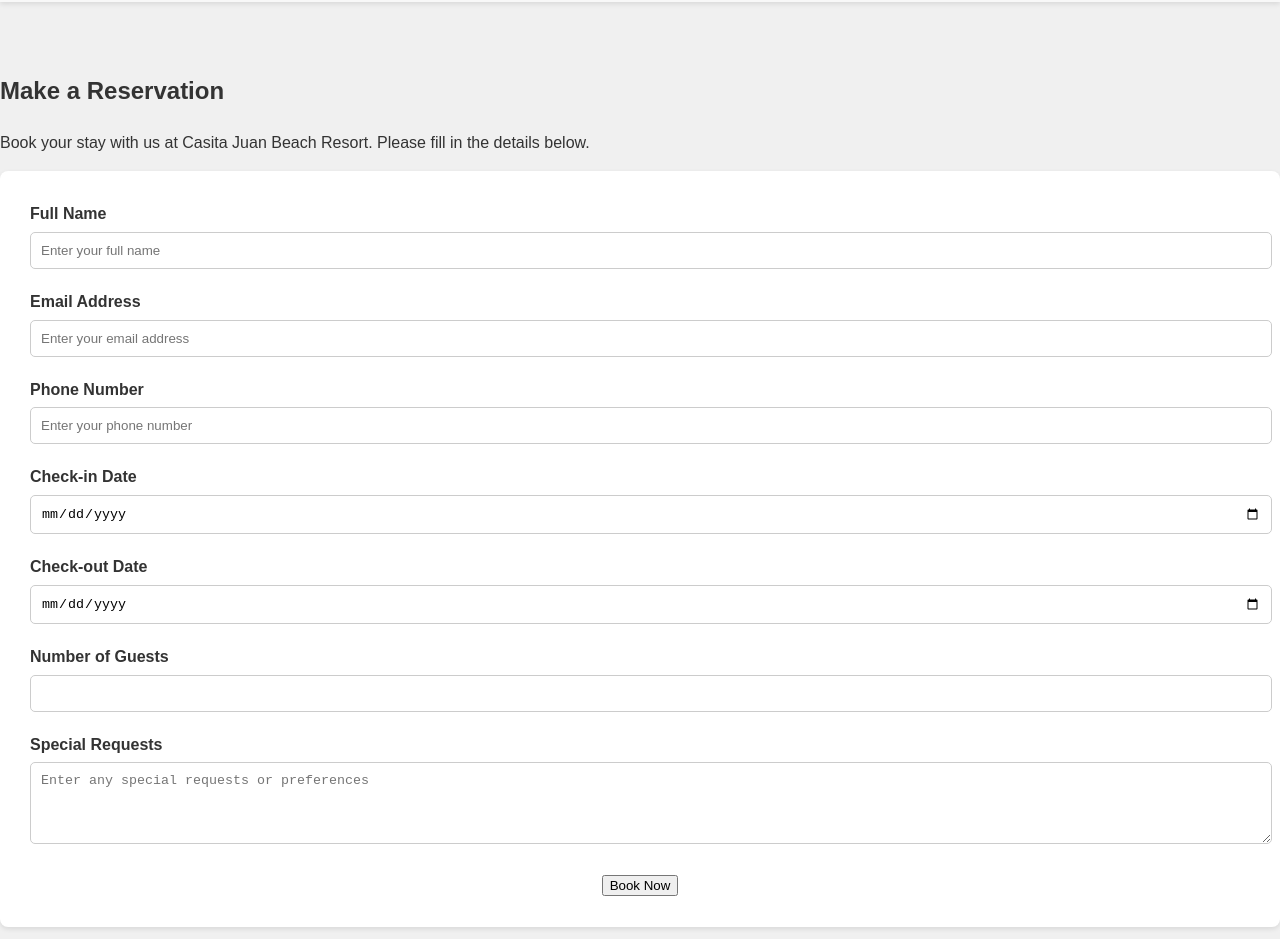
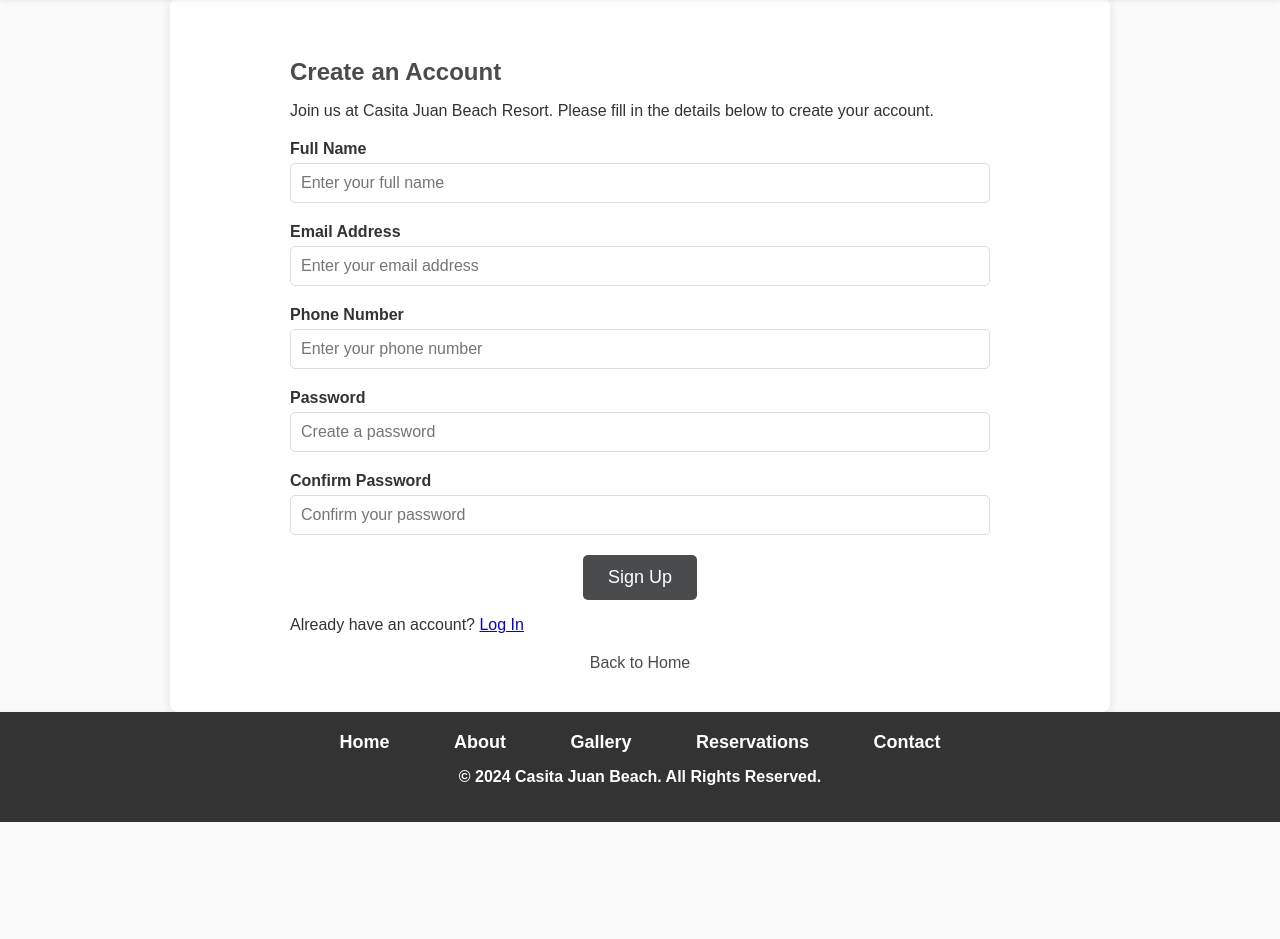
Before and after one commit to ophalyn/Casita-Juan-Beach-, a plain HTML site: page signup.html in a window 1280 px wide. Shown: the part 76-1015 px from the top of the page. After the commit the page ends 898 px from the top, so only its background shows below. Drawn offline with Linux system fonts and the light colour scheme.

Commit message:
Add files via upload

```diff
--- a/signup.css
+++ b/signup.css
@@ -1,4 +1,3 @@
-
    body {
             font-family: 'Arial', sans-serif;
             margin: 0;
@@ -83,7 +82,6 @@ header {
             background-color: #777a7e;
         }
 
-
         @media (max-width: 768px) {
             .nav-links {
                 display: none;
@@ -114,8 +112,7 @@ header {
             }
         }
 
-
-.reservation-section {
+        .sign-up-section {
             padding: 40px 20px;
             max-width: 900px;
             margin: 0 auto;
@@ -124,18 +121,18 @@ header {
             border-radius: 8px;
         }
 
-.reservation-container {
+        .sign-up-container {
             max-width: 700px;
             margin: 0 auto;
         }
 
-.reservation-container h2 {
+        .sign-up-container h2 {
             font-size: 24px;
             color: #494b4d;
             margin-bottom: 10px;
         }
 
-.reservation-container p {
+        .sign-up-container p {
             font-size: 16px;
             margin-bottom: 20px;
         }
@@ -175,7 +172,7 @@ header {
             text-align: center;
         }
 
-.reservation-btn {
+        .sign-up-btn {
             background-color: #494b4d;
             color: white;
             padding: 12px 25px;
@@ -185,7 +182,7 @@ header {
             cursor: pointer;
         }
 
-.reservation-btn:hover {
+        .sign-up-btn:hover {
             background-color: #333;
         }
 
@@ -205,53 +202,61 @@ header {
         }
 
         footer {
-    background-color: #222;
+            background-color: #333;
             color: #fff;
-    padding: 40px 20px;
+            padding: 20px 0;
             text-align: center;
+            box-shadow: 0 2px 5px rgba(0, 0, 0, 0.1);
         }
 
-.footer-container {
-    display: flex;
-    justify-content: space-between;
-    align-items: center;
-    margin-bottom: 20px;
+        .footer-menu ul {
+            list-style: none;
+            padding: 0;
+            margin: 0;
+            display: inline-block;
         }
 
-.footer-logo img {
-    width: 100px;
+        .footer-menu li {
+            display: inline-block;
+            margin: 0 10px;
         }
 
-.footer-links ul {
-    list-style-type: none;
-    padding: 0;
-    margin: 0;
+        .footer-menu a {
+            color: #fff;
+            text-decoration: none;
+            font-weight: bold;
+            padding: 10px 20px;
+            font-size: 18px;
+            transition: font-size 0.3s ease, padding 0.3s ease;
         }
 
-.footer-links li {
-    display: inline;
-    margin-right: 15px;
-}
-
-.footer-links a {
-    color: #fff;
-    text-decoration: none;
-}
-
-.footer-links a:hover {
+        .footer-menu a:hover {
             text-decoration: underline;
         }
 
-.footer-social a {
-    color: #fff;
-    margin: 0 10px;
+        footer p {
+            font-weight: bold;
+            font-size: 16px;
+            margin-top: 15px;
         }
 
-.footer-contact p {
-    font-size: 16px;
+        @media (max-width: 768px) {
+            .footer-menu {
+                display: block;
             }
 
-.footer-bottom {
+            .footer-menu ul {
+                text-align: center;
+                padding: 0;
+            }
+
+            .footer-menu li {
+                display: block;
+                margin: 5px 0;
+            }
+
+            .footer-menu a {
                 font-size: 14px;
-    margin-top: 20px;
+                padding: 5px 10px;
             }
+        }
--- a/signup.html
+++ b/signup.html
@@ -3,8 +3,8 @@
 <head>
     <meta charset="UTF-8">
     <meta name="viewport" content="width=device-width, initial-scale=1.0">
-    <title>Reservation - Casita Juan Beach Resort</title>
-    <link rel="stylesheet" href="reservation.css">
+    <title>Sign Up - Casita Juan Beach Resort</title>
+    <link rel="stylesheet" href="signup.css">
     <link rel="stylesheet" href="https://cdnjs.cloudflare.com/ajax/libs/font-awesome/6.4.0/css/all.min.css" integrity="sha512-iecdLmaskl7CVkqkXNQ/ZH/XLlvWZOJyj7Yy7tcenmpD1ypASozpmT/E0iPtmFIB46ZmdtAc9eNBvH0H/ZpiBw==" crossorigin="anonymous" referrerpolicy="no-referrer" />
 </head>
 <body>
@@ -44,12 +44,12 @@
         </script>
     </header>
 
-    <section class="reservation-section">
-        <div class="reservation-container">
-            <h2>Make a Reservation</h2>
-            <p>Book your stay with us at Casita Juan Beach Resort. Please fill in the details below.</p>
+    <section class="sign-up-section">
+        <div class="sign-up-container">
+            <h2>Create an Account</h2>
+            <p>Join us at Casita Juan Beach Resort. Please fill in the details below to create your account.</p>
 
-            <form action="confirmation.html" method="POST" class="reservation-form">
+            <form action="welcome.html" method="POST" class="sign-up-form">
                 <div class="input-group">
                     <label for="full-name">Full Name</label>
                     <input type="text" id="full-name" name="full-name" placeholder="Enter your full name" required>
@@ -66,27 +66,17 @@
                 </div>
 
                 <div class="input-group">
-                    <label for="check-in-date">Check-in Date</label>
-                    <input type="date" id="check-in-date" name="check-in-date" required>
+                    <label for="password">Password</label>
+                    <input type="password" id="password" name="password" placeholder="Create a password" required>
                 </div>
 
                 <div class="input-group">
-                    <label for="check-out-date">Check-out Date</label>
-                    <input type="date" id="check-out-date" name="check-out-date" required>
-                </div>
-
-                <div class="input-group">
-                    <label for="guests">Number of Guests</label>
-                    <input type="number" id="guests" name="guests" min="1" required>
-                </div>
-
-                <div class="input-group">
-                    <label for="special-requests">Special Requests</label>
-                    <textarea id="special-requests" name="special-requests" placeholder="Enter any special requests or preferences" rows="4"></textarea>
+                    <label for="confirm-password">Confirm Password</label>
+                    <input type="password" id="confirm-password" name="confirm-password" placeholder="Confirm your password" required>
                 </div>
 
                 <div class="actions">
-                    <button type="submit" class="reservation-btn">Book Now</button>
+                    <button type="submit" class="sign-up-btn">Sign Up</button>
                 </div>
             </form>
 
@@ -101,12 +91,7 @@
     </section>
 
     <footer>
-        <div class="footer-container">
-            <div class="footer-logo">
-                <img src="casita.png" alt="Casita Juan Beach Logo" class="footer-logo-img">
-            </div>
-
-            <div class="footer-links">
+        <div class="footer-menu">
             <ul>
                 <li><a href="index.html">Home</a></li>
                 <li><a href="about.html">About</a></li>
@@ -115,23 +100,9 @@
                 <li><a href="contact.html">Contact</a></li>
             </ul>
         </div>
+        <p>&copy; 2024 Casita Juan Beach. All Rights Reserved.</p>
+    </footer>
 
-            <div class="footer-social">
-                <a href="https://www.facebook.com/casitajuan.baybay" target="_blank" class="social-icon"><i class="fab fa-facebook-f"></i></a>
-                <a href="https://www.instagram.com/casitajuan" target="_blank" class="social-icon"><i class="fab fa-instagram"></i></a>
-            </div>
-
-            <div class="footer-contact">
-                <p><strong>Contact Us</strong></p>
-                <p>Email: <a href="mailto:info@casitajuan.com">info@casitajuan.com</a></p>
-                <p>Phone: +1 (123) 456-7890</p>
-            </div>
-        </div>
-
-        <div class="footer-bottom">
-            <p>&copy; 2024 Casita Juan Beach Resort. All Rights Reserved.</p>
-        </div>
-    </footer>
 
 </body>
 </html>
```
Lines whose indentation alone changed are shown as unchanged.
